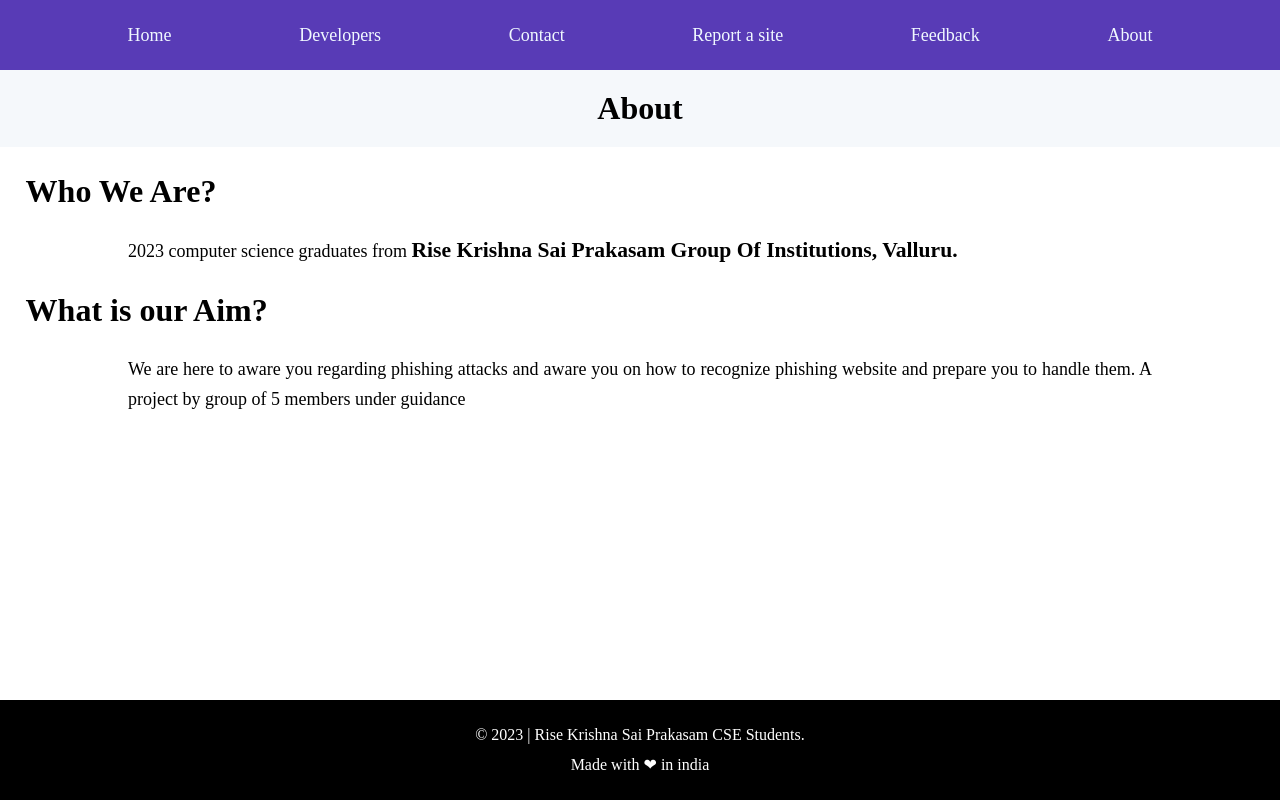
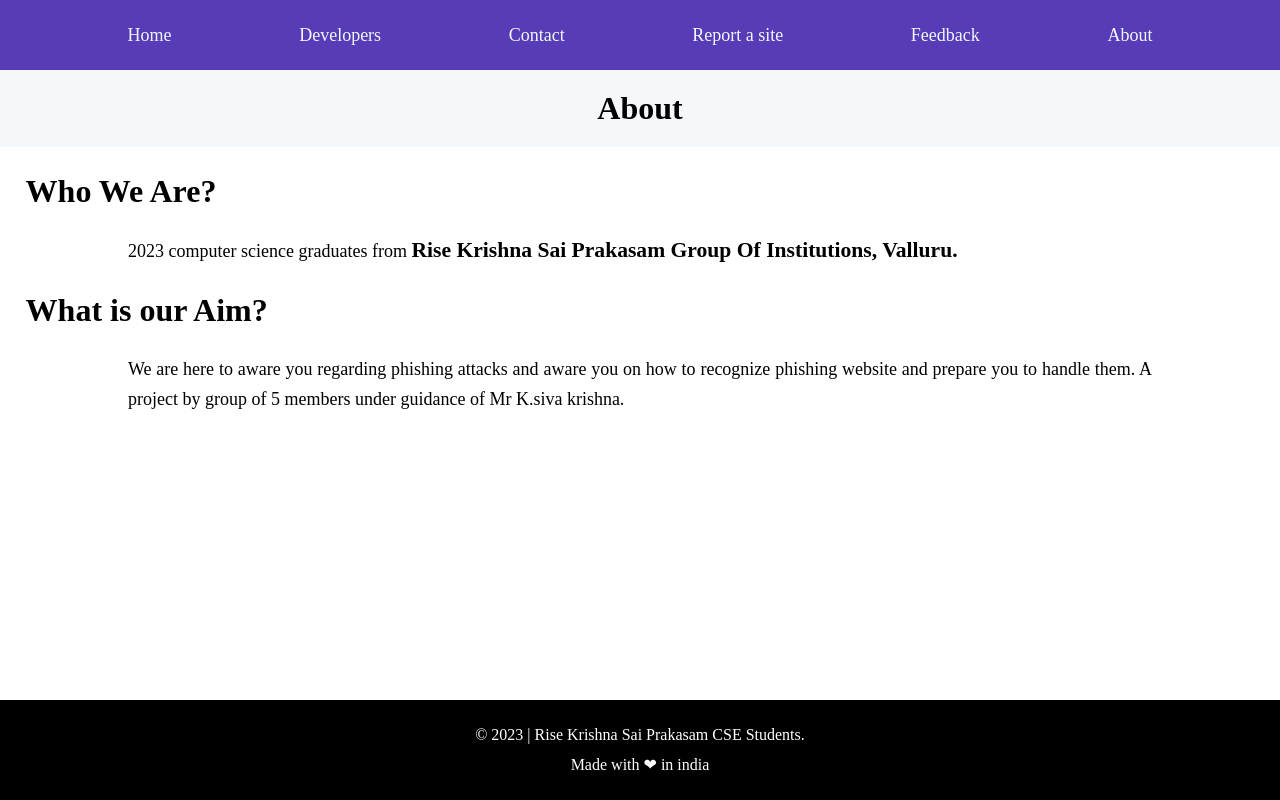
Before and after one commit to ramprasad770/temp, a website: page public/about.html in a window 1280 px wide. Drawn offline with Linux system fonts and the light colour scheme.

Commit message:
Update about.html

```diff
--- a/public/about.html
+++ b/public/about.html
@@ -23,7 +23,7 @@
 <h1>Who We Are?</h1>
 <p class="para">2023 computer science graduates from <span class="bold">Rise Krishna Sai Prakasam Group Of Institutions, Valluru.</span></p>
 <h1>What is our Aim?</h1>
-<p class="para">We are here to aware you regarding phishing attacks and aware you on how to recognize phishing website and prepare you to handle them. A project by group of 5 members under guidance
+<p class="para">We are here to aware you regarding phishing attacks and aware you on how to recognize phishing website and prepare you to handle them. A project by group of 5 members under guidance of Mr K.siva krishna.
 </p>
 </main>
 <footer>
```
